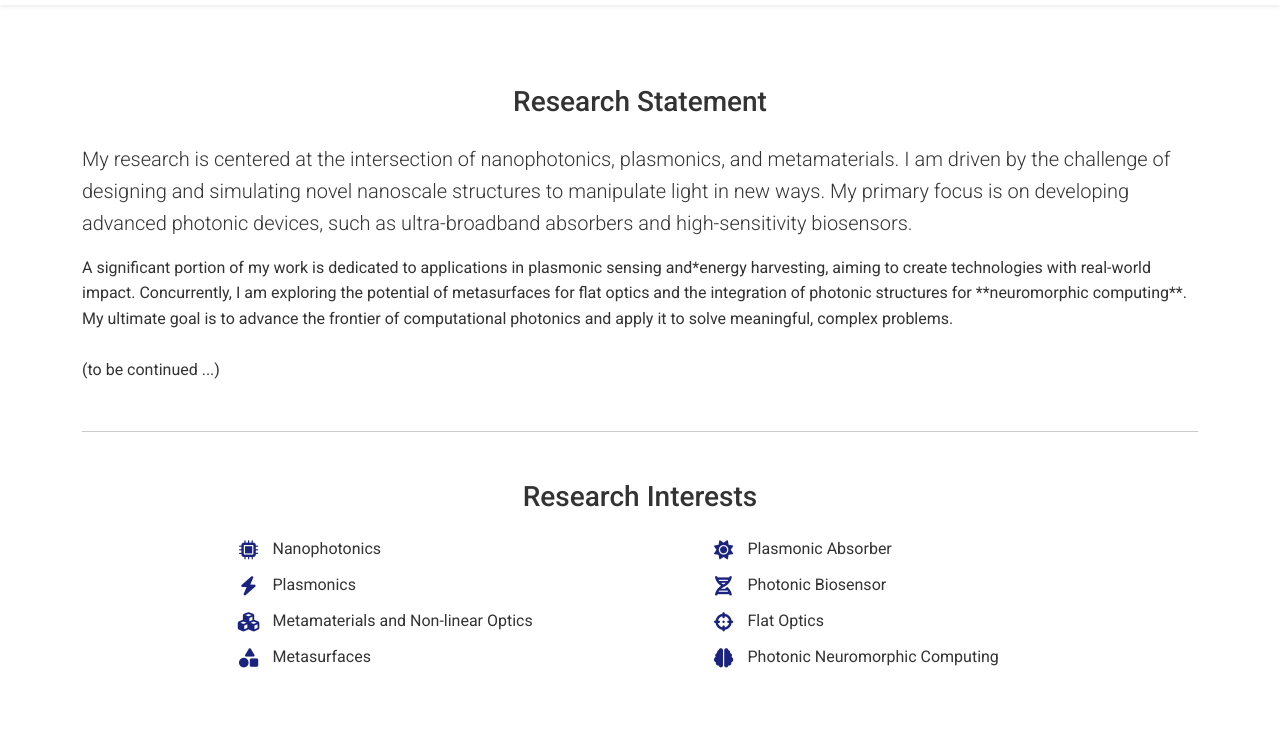
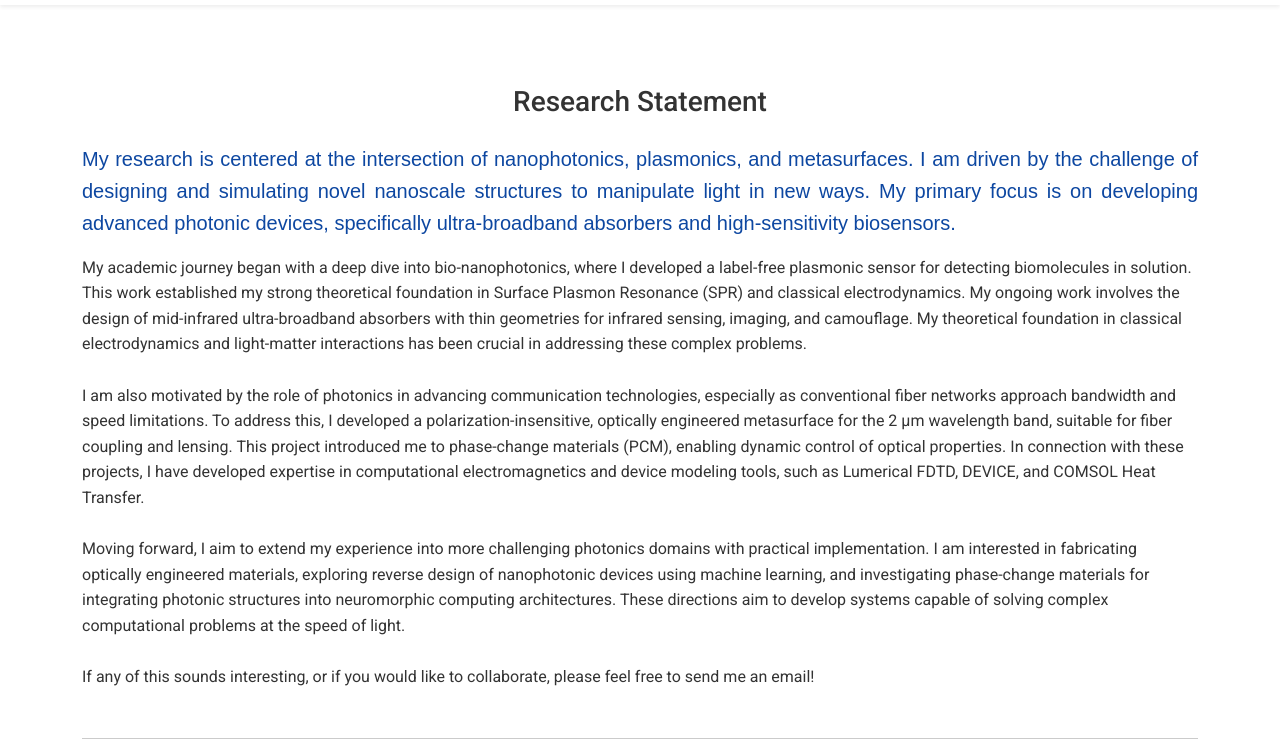
Before and after one commit to pds-bracu/pds-bracu.github.io, a plain HTML site: page research_and_projects.html in a window 1280 px wide. Shown: the part 59-800 px from the top of the page. Drawn offline with nearby package versions, Linux system fonts and the light colour scheme; a small style sheet from the web is missing.

Commit message:
Research Statement added

```diff
--- a/research_and_projects.html
+++ b/research_and_projects.html
@@ -43,17 +43,44 @@
         <section id="research" class="section fade-in">
             <div class="container">
                 <h3 class="text-center mb-4">Research Statement</h3>
-                <p class="lead">My research is centered at the intersection of nanophotonics, plasmonics, and
-                    metamaterials. I am driven by the challenge of designing and simulating novel nanoscale
-                    structures to manipulate light in new ways. My primary focus is on developing advanced photonic
-                    devices, such as ultra-broadband absorbers and high-sensitivity biosensors.</p>
-                <p class="mb-5">A significant portion of my work is dedicated to applications in plasmonic sensing
-                    and*energy harvesting, aiming to create technologies with real-world impact. Concurrently, I am
-                    exploring the potential of metasurfaces for flat optics and the integration of photonic
-                    structures for **neuromorphic computing**. My ultimate goal is to advance the frontier of
-                    computational photonics and apply it to solve meaningful, complex problems.<br><br>
-                    (to be continued ...)
+                <p class="lead"
+                    style="text-align: justify; font-family: Arial, sans-serif; color: var(--secondary-color);">
+                    My research is centered at the intersection of nanophotonics, plasmonics, and metasurfaces. I am
+                    driven by the challenge of designing and simulating novel nanoscale structures to manipulate light
+                    in new ways. My primary focus is on developing advanced photonic devices, specifically
+                    ultra-broadband
+                    absorbers and high-sensitivity biosensors.
                 </p>
+
+                My academic
+                journey began with a deep dive into bio-nanophotonics, where I developed a label-free
+                plasmonic sensor for detecting biomolecules in solution. This work established my strong
+                theoretical foundation in Surface Plasmon Resonance (SPR) and classical electrodynamics. My ongoing
+                work involves the design of mid-infrared ultra-broadband absorbers with thin geometries for infrared
+                sensing, imaging, and camouflage. My theoretical
+                foundation in classical electrodynamics and light-matter interactions has been crucial in addressing
+                these complex problems.
+
+                <br><br>
+                I am also motivated by the role of photonics in advancing communication technologies, especially as
+                conventional fiber networks approach bandwidth and speed limitations. To address this, I developed a
+                polarization-insensitive, optically engineered metasurface for the 2 µm wavelength band, suitable
+                for fiber coupling and lensing. This project introduced me to phase-change materials (PCM), enabling
+                dynamic control of optical properties. In connection with these projects, I have developed expertise
+                in computational electromagnetics and device modeling tools, such as Lumerical FDTD, DEVICE,
+                and COMSOL Heat Transfer.
+
+                <br><br>
+                Moving forward, I aim to extend my experience into more challenging photonics domains with practical
+                implementation. I am interested in fabricating optically engineered materials, exploring reverse
+                design of nanophotonic devices using machine learning, and investigating phase-change materials for
+                integrating photonic structures into neuromorphic computing architectures. These directions aim to
+                develop systems capable of solving complex computational problems at the speed of light.
+
+                <br><br>
+                If any of this sounds interesting, or if you would like to collaborate, please feel free to send me
+                an email!
+
 
                 <hr class="my-5">
 
@@ -66,14 +93,14 @@
                                     <li><i class="fas fa-microchip"></i>Nanophotonics</li>
                                     <li><i class="fas fa-bolt"></i>Plasmonics</li>
                                     <li><i class="fas fa-cubes"></i>Metamaterials and Non-linear Optics</li>
-                                    <li><i class="fas fa-shapes"></i>Metasurfaces</li>
+                                    <li><i class="fas fa-crosshairs"></i>Flat Optics</li>
                                 </ul>
                             </div>
                             <div class="col-md-5 col-lg-4 offset-lg-1">
                                 <ul class="list-unstyled specializations">
+                                    <li><i class="fas fa-shapes"></i>Metasurfaces</li>
                                     <li><i class="fas fa-sun"></i>Plasmonic Absorber</li>
                                     <li><i class="fas fa-dna"></i>Photonic Biosensor</li>
-                                    <li><i class="fas fa-crosshairs"></i>Flat Optics</li>
                                     <li><i class="fas fa-brain"></i>Photonic Neuromorphic Computing</li>
                                 </ul>
                             </div>
@@ -552,7 +579,8 @@
                                 <li><i class="fas fa-check-circle text-primary me-2"></i><strong
                                         class="text-dark">IC/EDA: </strong>Cadence, Proteus</li>
                                 <li><i class="fas fa-check-circle text-primary me-2"></i><strong
-                                        class="text-dark">Circuit Simulation: </strong>LTspice, PSpice, EveryCircuit</li>
+                                        class="text-dark">Circuit Simulation: </strong>LTspice, PSpice, EveryCircuit
+                                </li>
                                 <li><i class="fas fa-check-circle text-primary me-2"></i><strong
                                         class="text-dark">CAD/Drafting: </strong>AutoCAD</li>
                             </ul>
```
Also changed, not shown: index.html (+17 -18 lines), assets/img/msc_thesis.png (added), 1 other file.
